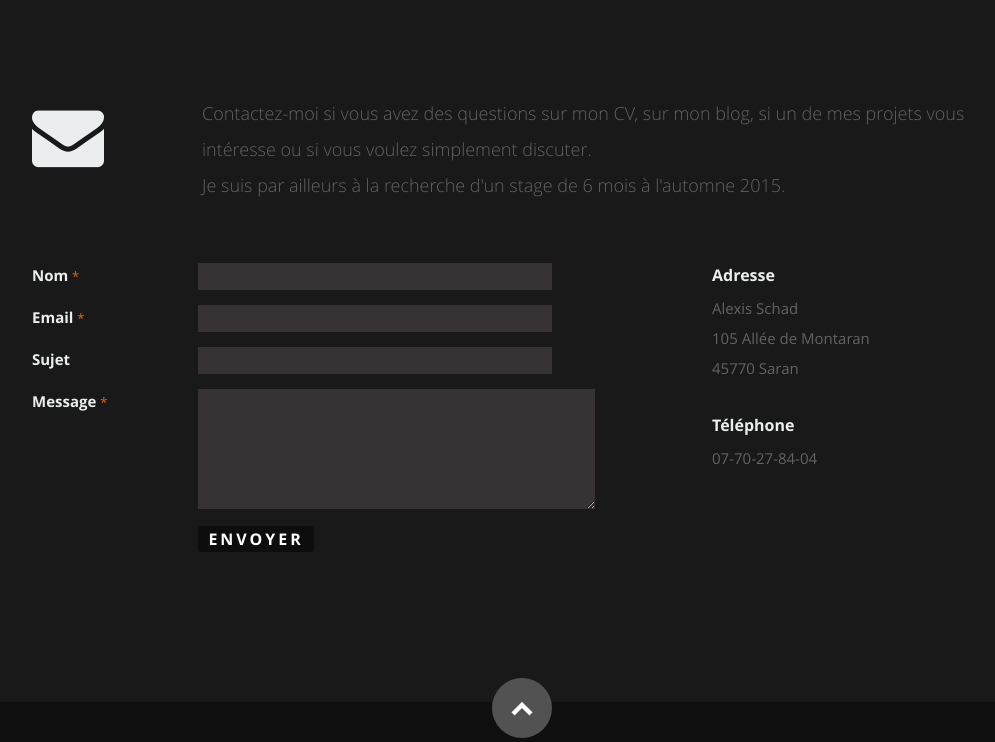
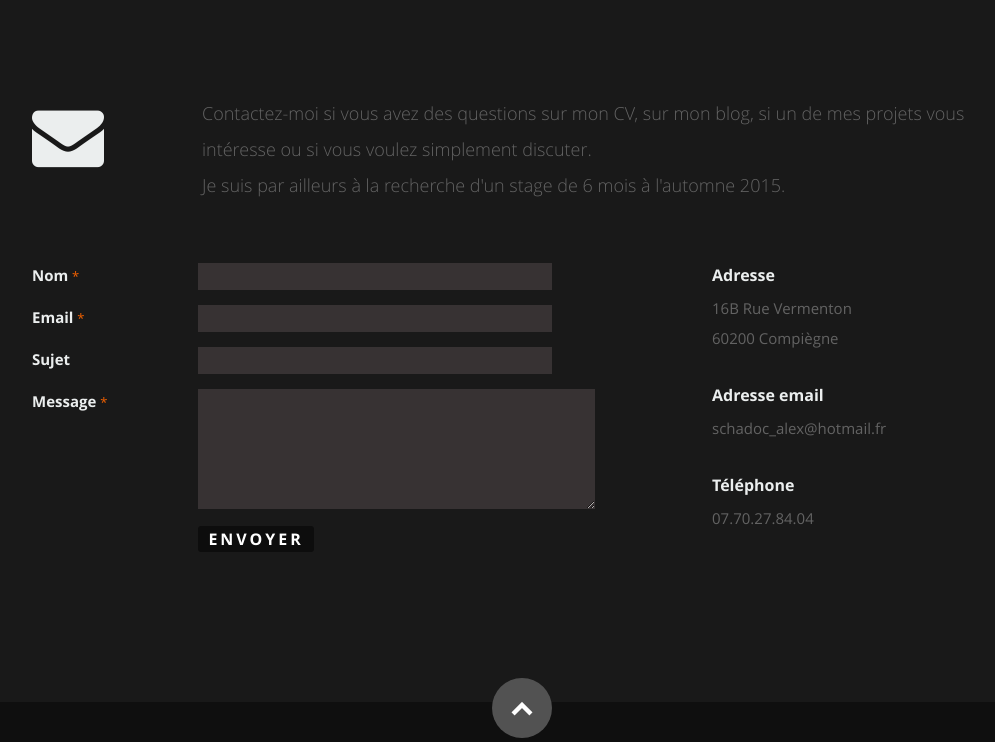
Before and after one commit to schadocalex/alexis-schad, a PHP site: page /Home in a window 1280 px wide. Shown: the part 4341-5083 px from the top of the page, without its empty margins (118-1113 px from the left). Run offline with PHP 8.4, Linux system fonts and the light colour scheme; some libraries are stand-ins or nearby versions.

Commit message:
Ajout de l'adresse dans Contact

```diff
--- a/home.php
+++ b/home.php
@@ -653,7 +653,7 @@
 				   </form> <!-- Form End -->
 
                <!-- contact-warning -->
-               <div id="message-warning"> Erreur</div>
+               <div id="message-warning">Erreur</div>
                <!-- contact-success -->
 				   <div id="message-success">
                   <i class="fa fa-check"></i>Votre message a été envoyé, merci !<br>
@@ -667,42 +667,22 @@
                <div class="widget widget_contact">
                   <h4>Adresse</h4>
                   <p class="address">
-                     Alexis Schad<br>
-                     105 Allée de Montaran <br>
-                     45770 Saran<br>
+                     16B Rue Vermenton<br/>
+                     60200 Compiègne
+                  </p>
+               </div>
+               <div class="widget widget_contact">
+                  <h4>Adresse email</h4>
+                  <p class="address">
+                     schadoc_alex@hotmail.fr
                   </p>
                </div>
                <div class="widget widget_contact">
                   <h4>Téléphone</h4>
                   <p class="address">
-                     07-70-27-84-04
+                     07.70.27.84.04
                   </p>
                </div>
-
-               <!-- <div class="widget widget_tweets">
-
-                  <h4 class="widget-title">Latest Tweets</h4>
-
-                  <ul id="twitter">
-                     <li>
-                        <span>
-                        This is Photoshop's version  of Lorem Ipsum. Proin gravida nibh vel velit auctor aliquet.
-                        Aenean sollicitudin, lorem quis bibendum auctor, nisi elit consequat ipsum
-                        <a href="#">http://t.co/CGIrdxIlI3</a>
-                        </span>
-                        <b><a href="#">2 Days Ago</a></b>
-                     </li>
-                     <li>
-                        <span>
-                        Sed ut perspiciatis unde omnis iste natus error sit voluptatem accusantium doloremque laudantium, totam rem aperiam,
-                        eaque ipsa quae ab illo inventore veritatis et quasi
-                        <a href="#">http://t.co/CGIrdxIlI3</a>
-                        </span>
-                        <b><a href="#">3 Days Ago</a></b>
-                     </li>
-                  </ul>
-
-		         </div> -->
 
             </aside>
 
```
